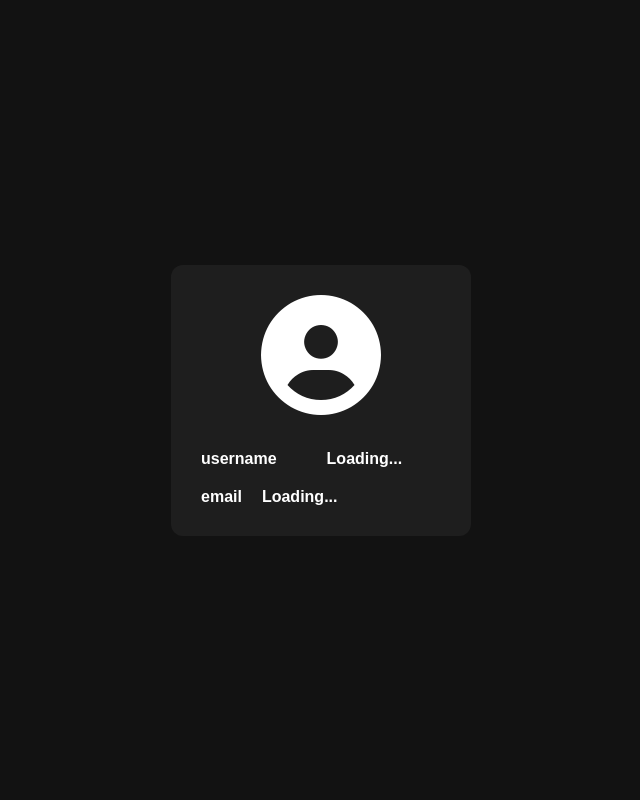
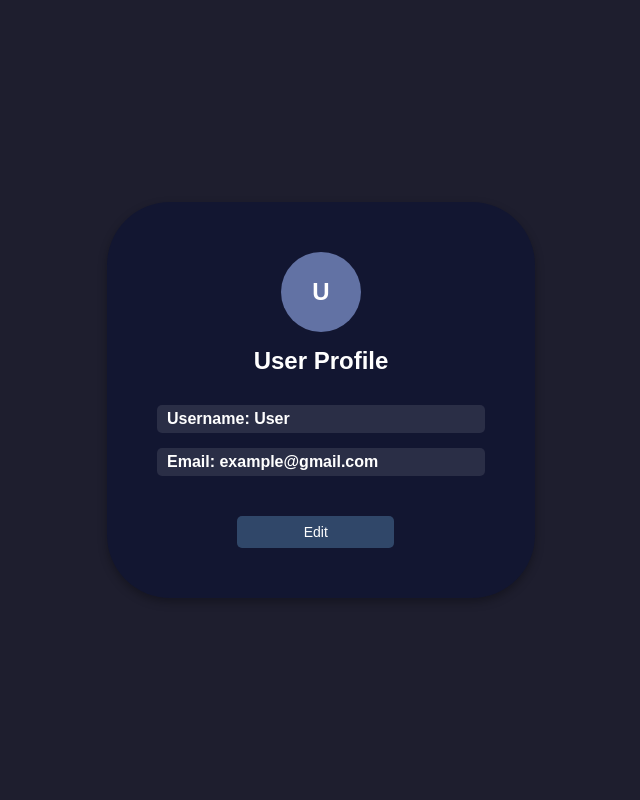
Before and after one commit to whitewolf031/Url-shortener, a Django app: template templates/profile.html in a window 1280 px wide. Shown: the whole page, without its empty margins (319-959 px from the left). Run offline with Django 5.2, Linux system fonts and the light colour scheme; the template is opened without the code that fills it, so the values that code supplies are empty.

Commit message:
finish the problem

```diff
--- a/static/css/profile.css
+++ b/static/css/profile.css
@@ -1,50 +1,108 @@
-/* Barcha elementlarni toza boshlash */
-* {
-    margin: 0;
-    padding: 0;
-    box-sizing: border-box;
+body {
     font-family: Arial, sans-serif;
-}
-
-/* Body fon va joylashuv */
-body {
-    background-color: #121212;
-    color: #ffffff;
+    background-color: #1e1e2e;
     display: flex;
     justify-content: center;
     align-items: center;
     height: 100vh;
+    margin: 0;
+    /* background-image: url("/static/img/Main%20Page%20-%20Trial%20Page%20(1).png"); */
+    background-size: cover;
+    background-position: center;
+    background-repeat: no-repeat;
+    background-attachment: fixed;
+    min-height: 100vh;
+    width: 100%;
 }
 
-/* Profil kartasi */
-.profile-container {
-    text-align: center;
-    background: #1e1e1e;
-    padding: 30px;
-    border-radius: 12px;
-    box-shadow: 0 4px 10px rgba;
-    width: 300px;
+.profile-card {
+background-color: #121631;
+color: white;
+padding: 50px;
+border-radius: 63px;
+box-shadow: 0 4px 10px rgba(0, 0, 0, 0.3);
+text-align: center;
+width: 328px;
+position: relative;
 }
 
-.profile-icon {
-    /* Profil ikonkasini kattalashtirish */
-    font-size: 120px; /* Oldingi 80px o'rniga */
-    color: #ffffff;
-    margin-bottom: 15px;
+.profile-avatar {
+    width: 80px;
+    height: 80px;
+    background-color: #6272a4;
+    border-radius: 50%;
+    display: flex;
+    align-items: center;
+    justify-content: center;
+    font-size: 24px;
+    font-weight: bold;
+    margin: 0 auto 15px;
 }
 
-.UserText {
+.profile-card h2 {
+    margin: 5px 0;
+    margin-bottom: 30px;
+}
+
+.profile-info {
+    margin-bottom: 15px;
+    text-align: left;
+    padding: 5px 10px;
+    background: rgba(255, 255, 255, 0.1);
+    border-radius: 5px;
+}
+
+.profile-info span {
+    font-weight: bold;
+}
+
+input {
+    background: transparent;
+    color: white;
+    border: 1px solid white;
+    padding: 5px;
+    margin-top: 5px;
+    border-radius: 5px;
+    text-align: center;
+    width: 100%;
+}
+
+.hidden {
+    display: none;
+}
+
+.button-group {
+    margin-top: 10px;
     display: flex;
+    justify-content: space-between;
+    margin-top: 40px;
 }
-.text {
-    margin-right: 20px;
-    margin-top: 20px;
+
+.btn {
+    padding: 8px 15px;
+    border-radius: 5px;
+    cursor: pointer;
+    border: none;
+    font-size: 14px;
+    width: 48%;
 }
-.username {
-    margin-top: 20px;
-    margin-left: 30px;
+
+.edit-btn {
+    background-color: #304769;
+    color: white;
+    margin-left: 80px;
 }
-.status {
-    margin-top: 20px;
-    margin-left: px;
+
+.edit-btn:hover {
+    background-color: #fbfbfb;
+    color: black;
 }
+
+.logout-btn {
+    background-color: #ff5555;
+    color: white;
+}
+
+.logout-btn:hover {
+    background-color: #ff7777;
+}
--- a/static/js/profile.js
+++ b/static/js/profile.js
@@ -1,27 +1,34 @@
-// $(document).ready(function() {
-//     let token = localStorage.getItem("token");
-//     if (!token) {
-//         alert("Please log in first!");
-//         return;
-//     }
+// --------------------------------------languange-------------------------------------
+$(document).ready(function () {
+    function changeLanguage(lang) {
+        $.getJSON(`./locales/${lang}.json`, function (translations) {
+            $("[data-i18n]").each(function () {
+                let key = $(this).attr("data-i18n");
 
-//     $.ajax({
-//         url: "http://127.0.0.1:8000/api/user/profile/",
-//         type: "GET",
-//         headers: { "Authorization": "Token " + token },
-//         success: function(response) {
-//             $("#username").text(response.username);
-//             $("#email").text(response.email);
-//             $("#full-name").text(response.first_name + " " + response.last_name);
-//             if (response.profile_picture) {
-//                 $("#profile-pic").attr("src", response.profile_picture);
-//             }
-//         },
-//         error: function() {
-//             alert("Failed to load profile data.");
-//         }
-//     });
-// });
+                // Check if it's an input field (update placeholder)
+                if ($(this).is("input, textarea")) {
+                    $(this).attr("placeholder", translations[key]);
+                } else {
+                    $(this).text(translations[key]);
+                }
+            });
+        });
+    }
+
+    // Detect user's preferred language
+    let userLang = localStorage.getItem("lang") || "en";
+    $("#languageSwitcher").val(userLang);
+    changeLanguage(userLang);
+
+    // Change language on dropdown select
+    $("#languageSwitcher").on("change", function () {
+        let selectedLang = $(this).val();
+        localStorage.setItem("lang", selectedLang);
+        changeLanguage(selectedLang);
+    });
+});
+
+// --------------------------------------languange-------------------------------------
 
 $(document).ready(function () {
     // Profil bosilganda modal oynani ochish
--- a/templates/profile.html
+++ b/templates/profile.html
@@ -9,19 +9,22 @@
 </head>
 <body>
 
-    <div class="profile-container">
-        <i class="fa fa-user-circle profile-icon"></i>
-        <div>
-        <div class="UserText">
-            <h4 class="text">username</h4>
-            <h4 class="username">Loading...</h4>
+    <div class="profile-card">
+        <div class="profile-avatar">U</div>
+        <h2>User Profile</h2>
+        <div class="profile-info">
+            <span>Username:</span> <span id="username">User</span>
         </div>
-        <div class="UserText">
-            <h4 class="text">email</h4>
-            <h4 class="status">Loading...</>
+        <div class="profile-info">
+            <span>Email:</span> <span id="email">example@gmail.com</span>
         </div>
+
+        <div class="button-group">
+            <button class="btn edit-btn" id="edit-btn">Edit</button>
         </div>
     </div>
 
+    <script src="/static/js/profile.js"></script>
+
 </body>
 </html>
```
Also changed, not shown: config/settings.py (+6 -5 lines), config/wsgi.py (+0 -10 lines), static/css/base.css (+37 -0 lines), static/js/base.js (+32 -0 lines), static/js/login.js (+32 -0 lines), static/js/register.js (+32 -0 lines), static/js/user.js (+37 -0 lines), templates/base.html (+18 -24 lines), templates/locales/en.json (added, +18 -0 lines), templates/locales/ru.json (added, +18 -0 lines), templates/locales/uz.json (added, +18 -0 lines).
